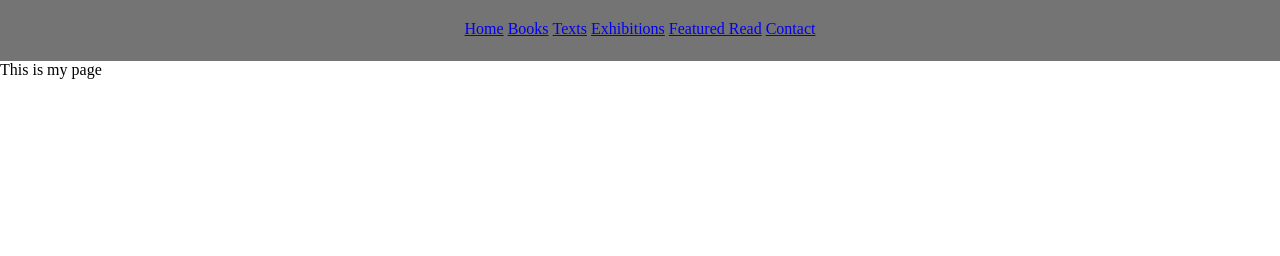
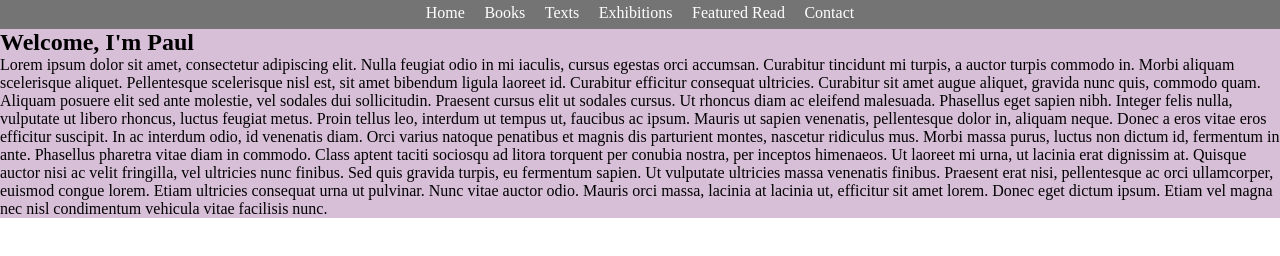
Before and after one commit to charlzen/pcs, a plain HTML site: page index.html in a window 1280 px wide. Shown: the part 108-364 px from the top of the page. Drawn offline with Linux system fonts and the light colour scheme.

Commit message:
nav bar editing

```diff
--- a/index.html
+++ b/index.html
@@ -24,7 +24,14 @@
             <li><a href="link">Contact</a></li>
         </ul>
       </nav>
-    <p>This is my page</p>
+    <div class = "biography">
+      <h2>Welcome, I'm Paul</h2>
+      <p>Lorem ipsum dolor sit amet, consectetur adipiscing elit. Nulla feugiat odio in mi iaculis, cursus egestas orci accumsan. Curabitur tincidunt mi turpis, a auctor turpis commodo in. Morbi aliquam scelerisque aliquet. Pellentesque scelerisque nisl est, sit amet bibendum ligula laoreet id. Curabitur efficitur consequat ultricies. Curabitur sit amet augue aliquet, gravida nunc quis, commodo quam. Aliquam posuere elit sed ante molestie, vel sodales dui sollicitudin.
+
+        Praesent cursus elit ut sodales cursus. Ut rhoncus diam ac eleifend malesuada. Phasellus eget sapien nibh. Integer felis nulla, vulputate ut libero rhoncus, luctus feugiat metus. Proin tellus leo, interdum ut tempus ut, faucibus ac ipsum. Mauris ut sapien venenatis, pellentesque dolor in, aliquam neque. Donec a eros vitae eros efficitur suscipit. In ac interdum odio, id venenatis diam.
+
+        Orci varius natoque penatibus et magnis dis parturient montes, nascetur ridiculus mus. Morbi massa purus, luctus non dictum id, fermentum in ante. Phasellus pharetra vitae diam in commodo. Class aptent taciti sociosqu ad litora torquent per conubia nostra, per inceptos himenaeos. Ut laoreet mi urna, ut lacinia erat dignissim at. Quisque auctor nisi ac velit fringilla, vel ultricies nunc finibus. Sed quis gravida turpis, eu fermentum sapien. Ut vulputate ultricies massa venenatis finibus. Praesent erat nisi, pellentesque ac orci ullamcorper, euismod congue lorem. Etiam ultricies consequat urna ut pulvinar. Nunc vitae auctor odio. Mauris orci massa, lacinia at lacinia ut, efficitur sit amet lorem. Donec eget dictum ipsum. Etiam vel magna nec nisl condimentum vehicula vitae facilisis nunc.</p>
+    </div>
 
 
   </body>
--- a/main_style.css
+++ b/main_style.css
@@ -20,17 +20,30 @@ nav{
     display: flex;
     justify-content: space-around;
     align-items: center;
-    min-height: 8vh;
+    min-height: 4vh;
     background:rgb(116, 116, 116);
 }
-nav > ul {
-    margin: 0px; /*removes space between header and navigation bar*/
-    padding: 0px;
-    list-style-type: none;
+
+nav > ul { /*List*/
+    display: flex;
+    justify-content: space-around;
+    width: 35%;
 }
-li {
-    display: inline;
+
+nav > ul > li { /*Individual List Items*/
+    list-style-type: none; /*removes bullets*/
+}
+
+li a {
+    text-decoration: none; /*removes lines under each link*/
+    color: white;
 }
 li a:hover {
-    color: #333;
- }
+    color:black;
+}
+
+.biography {
+    background-color: thistle;
+    text-align: left;
+    float: right;
+}
```
